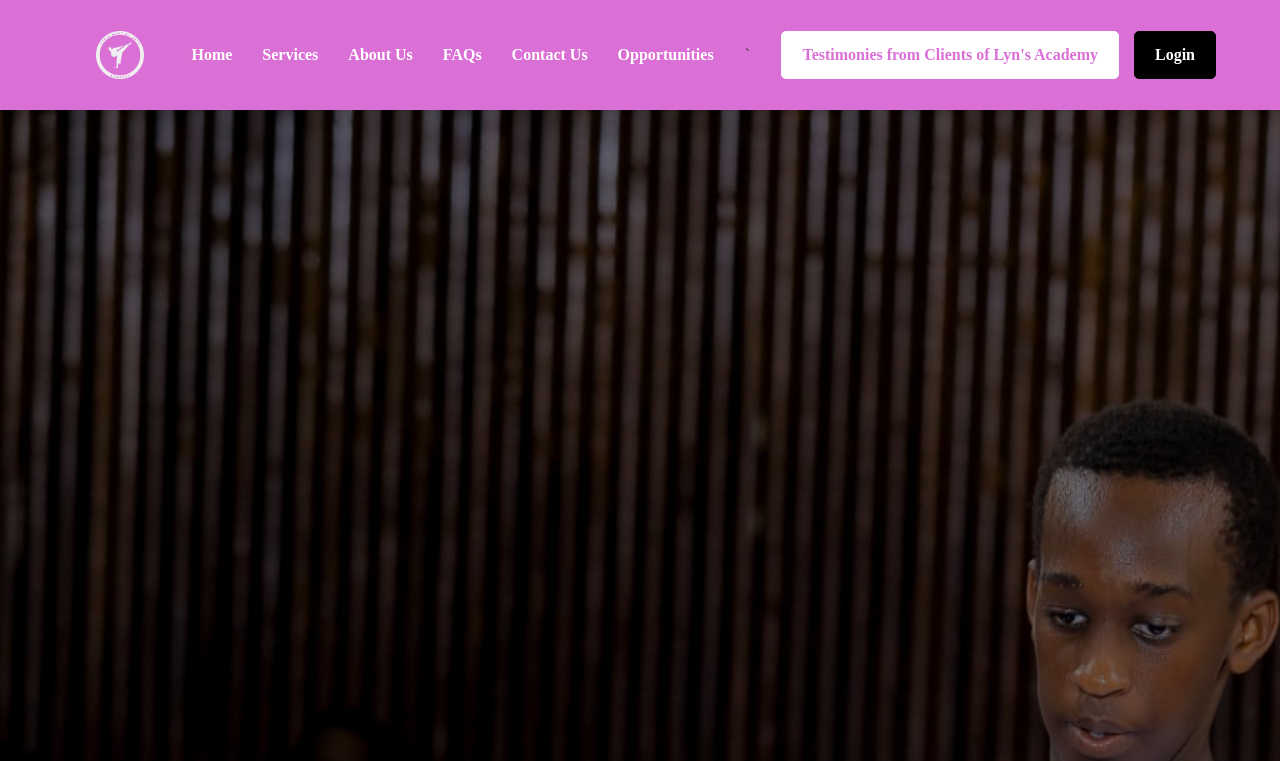
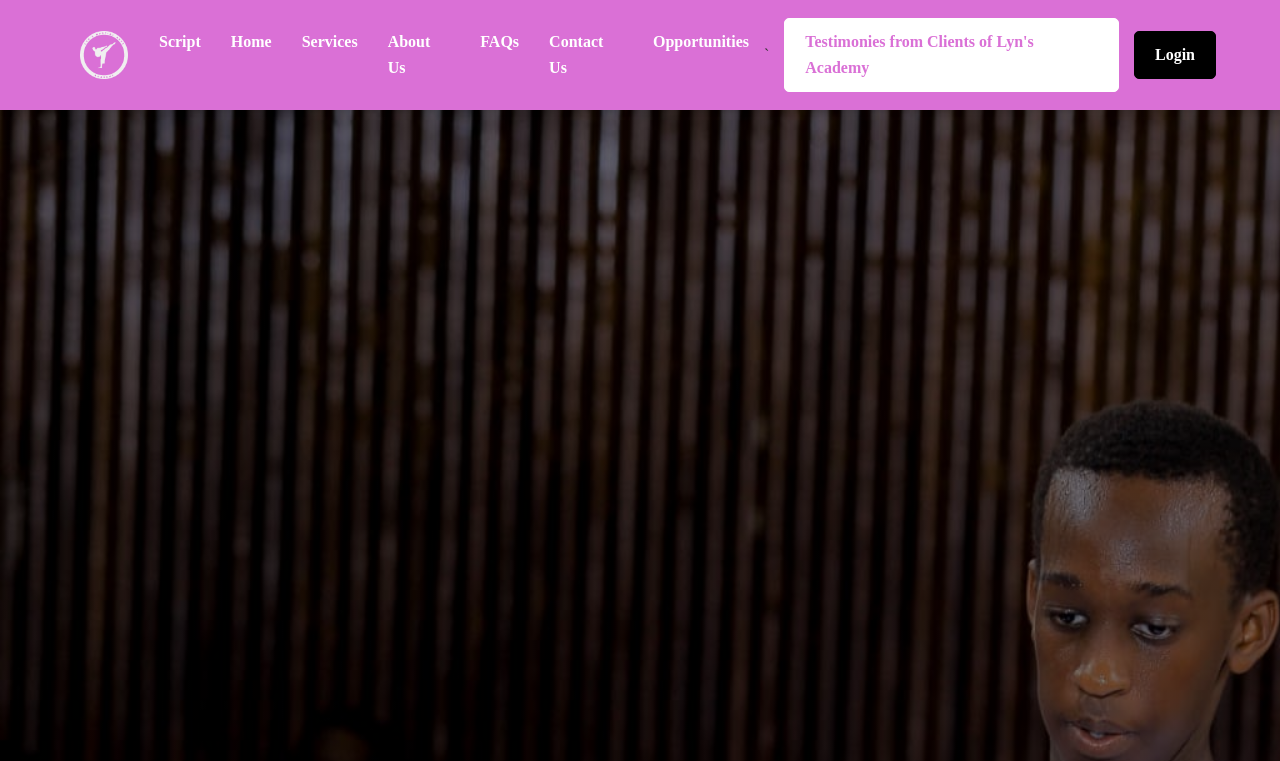
Before and after one commit to linda924/LYN-S-KARATE-ACADEMY, a plain HTML site: page index.html in a window 1280 px wide. Shown: the top 761 px of the page. Drawn offline with Linux system fonts and the light colour scheme.

Commit message:
update my work

```diff
--- a/index.html
+++ b/index.html
@@ -271,6 +271,7 @@
             </div>
             <img src="k.logo.png" alt="Lyn’s Karate Academy" height="80px", width="80px">
             <ul class="nav-links">
+                <li><a href="./script.html">Script</a></li>
                 <li><a href="index.html">Home</a></li>
                 <li><a href="./services.html">Services</a></li>
                 <li><a href="./About Us.html">About Us</a></li>
```
